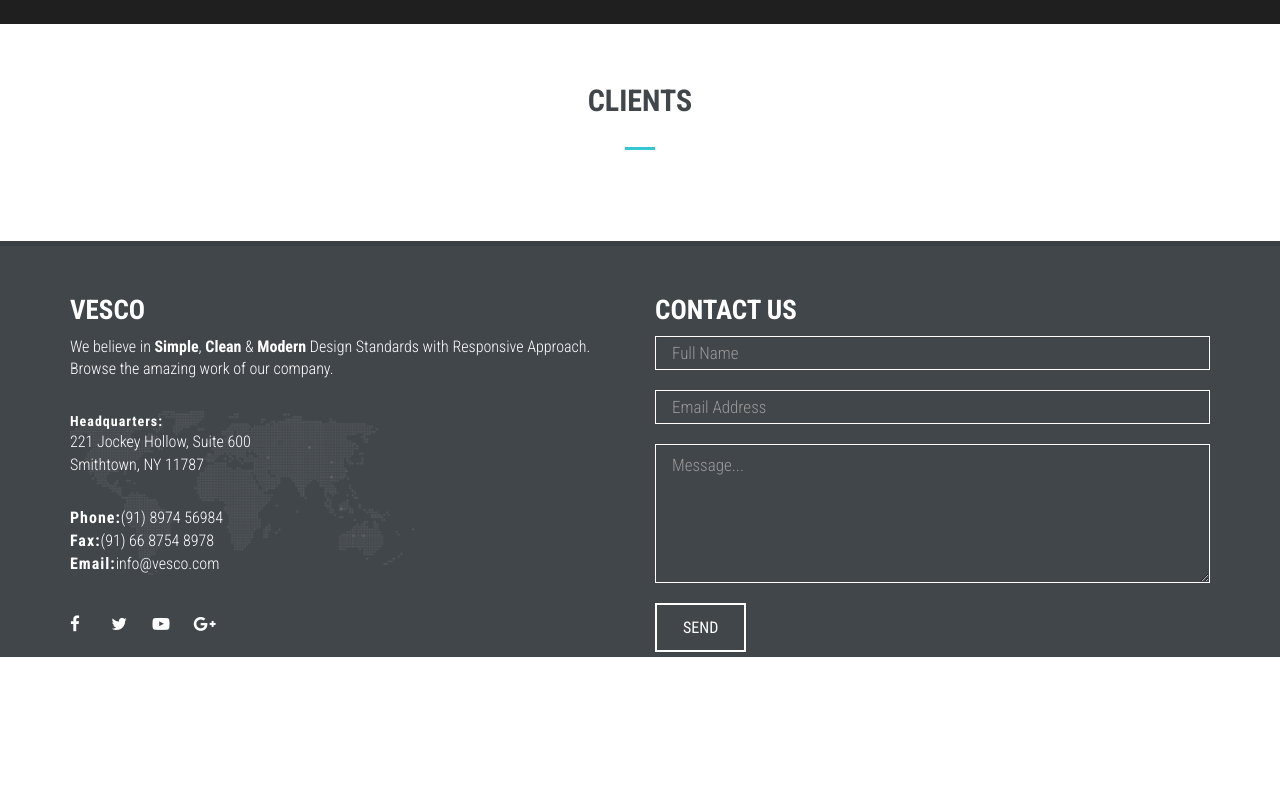
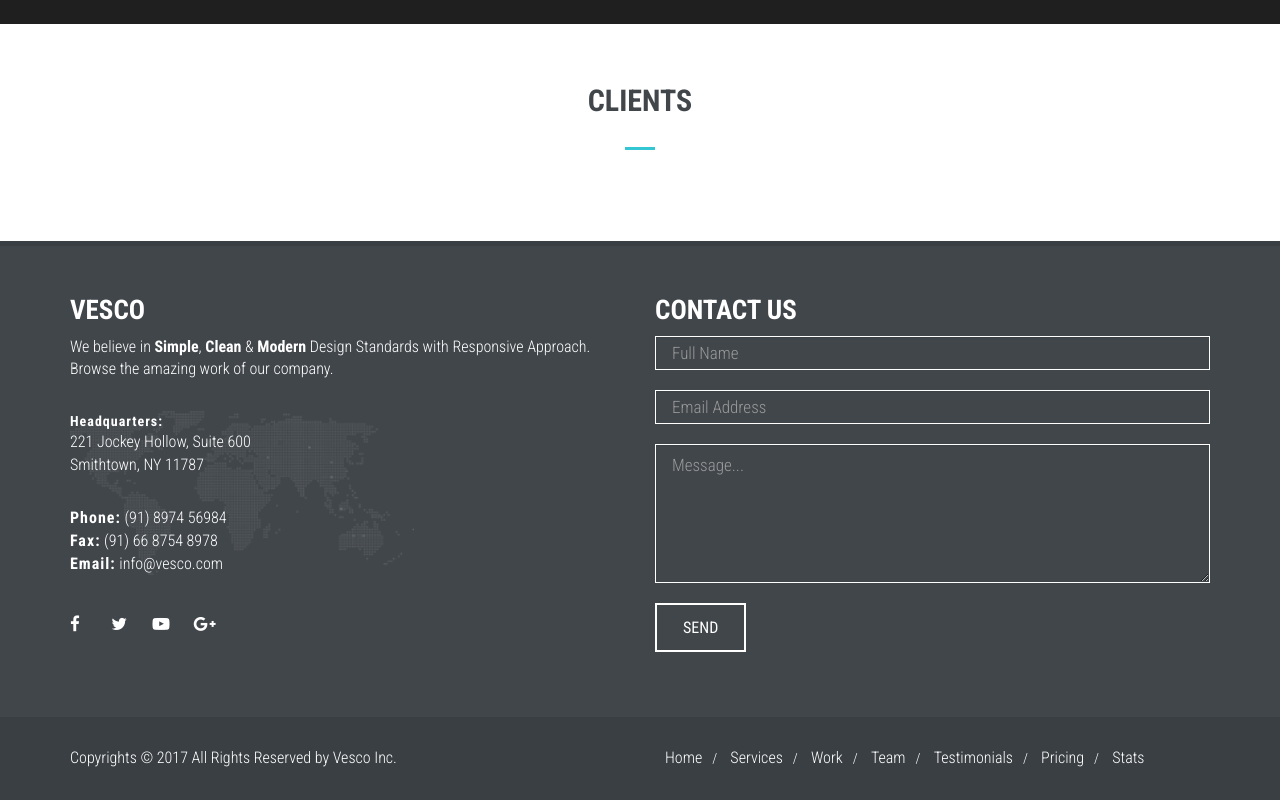
Before and after one commit to Fendoro/vesco, a website built with webpack: page index.html in a window 1280 px wide. Shown: the part 4629-5429 px from the top of the page. Before the commit the page ends 5286 px from the top, so only its background shows below. Built offline with nearby package versions, Linux system fonts and the light colour scheme; grey boxes are pictures that could not be loaded.

Commit message:
add footer section

```diff
--- a/css/style.css
+++ b/css/style.css
@@ -517,3 +517,46 @@ form .form-control {
     margin-bottom: 20px;
     color: #fff;
 }
+
+
+/* FOOTER */
+
+#footer-bottom {
+    background-color: rgba(0, 0, 0, .1);
+    padding: 30px 0;
+    margin-top: 60px;
+}
+
+#footer-copyrights p {
+    margin: 0;
+    color: #fff;
+}
+
+#footer-menu {
+    float: left;
+    color: #fff;
+    font-size: 16x;
+    font-weight: 300;
+}
+
+#footer-menu ul {
+    list-style: none;
+    padding-left: 0;
+    margin: 0;
+}
+
+#footer-menu ul li {
+    display: inline-block;
+}
+
+#footer-menu a {
+    color: #fff;
+    font-size: 16px;
+    font-weight: 300;
+    margin: 0 10px;
+    text-decoration: none;
+}
+
+#footer-menu a:hover {
+    color: #34c6d3;
+}
--- a/index.html
+++ b/index.html
@@ -624,9 +624,9 @@
                                 </address>
                                 <div id="phone-fax-email">
                                     <p>
-                                        <strong>Phone:</strong><span>(91) 8974 56984</span><br>
-                                        <strong>Fax:</strong><span>(91) 66 8754 8978</span><br>
-                                        <strong>Email:</strong><span>info@vesco.com</span><br>
+                                        <strong>Phone:</strong> <span>(91) 8974 56984</span><br>
+                                        <strong>Fax:</strong> <span>(91) 66 8754 8978</span><br>
+                                        <strong>Email:</strong> <span>info@vesco.com</span><br>
                                     </p>
                                 </div>
                             </div>
@@ -670,6 +670,44 @@
                 </div>
             </div>
         </div>
+        <div id="footer-bottom">
+            <div class="container">
+                <div class="row">
+                    <div class="col-md-6">
+                        <div id="footer-copyrights">
+                            <p>Copyrights &copy; 2017 All Rights Reserved by Vesco Inc.</p>
+                        </div>
+                    </div>
+                    <div class="col-md-6">
+                        <div id="footer-menu">
+                            <ul>
+                                <li>
+                                    <a href="#home">Home</a>/
+                                </li>
+                                <li>
+                                    <a href="#services">Services</a>/
+                                </li>
+                                <li>
+                                    <a href="#work">Work</a>/
+                                </li>
+                                <li>
+                                    <a href="#team">Team</a>/
+                                </li>
+                                <li>
+                                    <a href="#testimonials">Testimonials</a>/
+                                </li>
+                                <li>
+                                    <a href="#pricing">Pricing</a>/
+                                </li>
+                                <li>
+                                    <a href="#stats">Stats</a>
+                                </li>
+                            </ul>
+                        </div>
+                    </div>
+                </div>
+            </div>
+        </div>
     </footer>
     <!-- common js -->
     <script src="bundle.js"></script>
```
